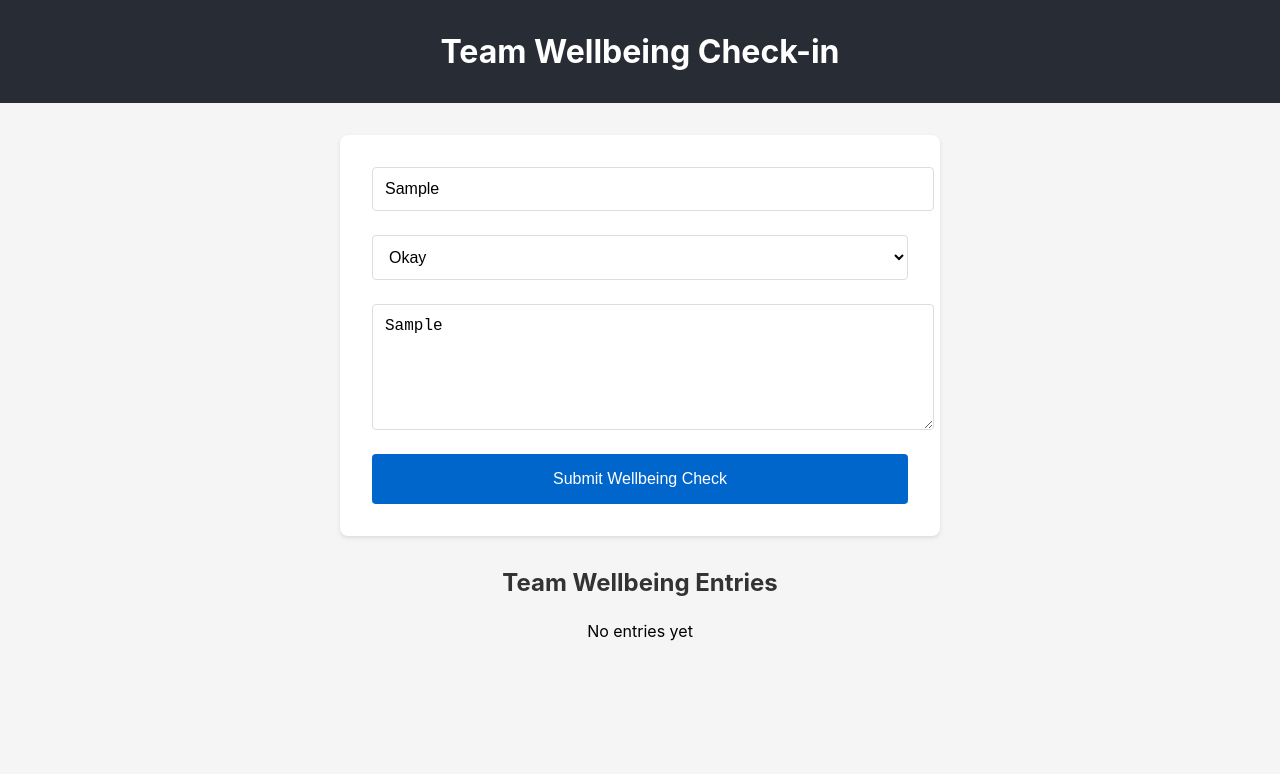
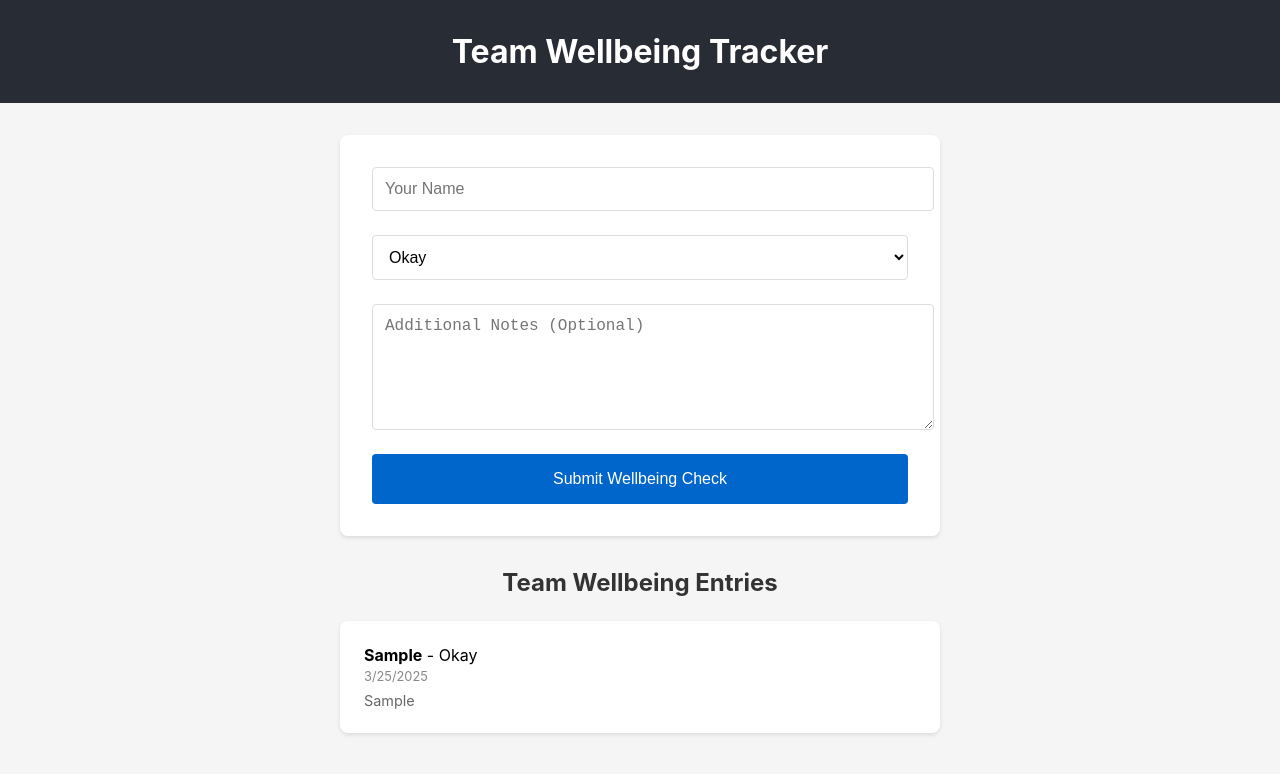
Before and after one commit to martinscorsese01/team-well-being-app, a React (Create React App) app in the folder team-wellbeing-app/: page / in a window 1280 px wide. Both pictures are taken after typing "Sample", "Sample" into the empty fields and a click on the button "Submit Wellbeing Check". Shown: the top 774 px of the page. Built offline with nearby package versions, Linux system fonts and the light colour scheme.

Commit message:
Added a date component for submitted entries

```diff
--- a/team-wellbeing-app/src/App.css
+++ b/team-wellbeing-app/src/App.css
@@ -102,6 +102,7 @@ li {
   margin-bottom: 1rem;
   box-shadow: 0 2px 4px rgba(0, 0, 0, 0.1);
   text-align: left;
+  position: relative;
 }
 
 li p {
@@ -114,3 +115,9 @@ h2 {
   margin-bottom: 1.5rem;
   color: #333;
 }
+
+.entry-date {
+  font-size: 0.8rem;
+  color: #888;
+  margin-top: 0.25rem;
+}
--- a/team-wellbeing-app/src/App.tsx
+++ b/team-wellbeing-app/src/App.tsx
@@ -1,17 +1,29 @@
-import React from 'react';
+import React, { useState } from 'react';
 import './App.css';
 import WellbeingForm from './components/WellbeingForm';
 import WellbeingList from './components/WellbeingList';
+import { WellbeingEntry } from './types/WellbeingEntry';
 
 function App() {
+  const [entries, setEntries] = useState<WellbeingEntry[]>([]);
+
+  const handleAddEntry = (entry: Omit<WellbeingEntry, 'id' | 'date'>) => {
+    const newEntry: WellbeingEntry = {
+      ...entry,
+      id: Date.now().toString(),
+      date: new Date().toISOString()
+    };
+    setEntries([newEntry, ...entries]);
+  };
+
   return (
     <div className="App">
       <header className="App-header">
-        <h1>Team Wellbeing Check-in</h1>
+        <h1>Team Wellbeing Tracker</h1>
       </header>
       <main className="App-main">
-        <WellbeingForm />
-        <WellbeingList />
+        <WellbeingForm onSubmit={handleAddEntry} />
+        <WellbeingList entries={entries} />
       </main>
     </div>
   );
--- a/team-wellbeing-app/src/components/WellbeingForm.tsx
+++ b/team-wellbeing-app/src/components/WellbeingForm.tsx
@@ -1,7 +1,11 @@
 import React, { useState } from 'react';
 import { WellbeingEntry } from '../types/WellbeingEntry';
 
-const WellbeingForm: React.FC = () => {
+interface WellbeingFormProps {
+  onSubmit: (entry: Omit<WellbeingEntry, 'id' | 'date'>) => void;
+}
+
+const WellbeingForm: React.FC<WellbeingFormProps> = ({ onSubmit }) => {
   const [entry, setEntry] = useState<Omit<WellbeingEntry, 'id' | 'date'>>({
     name: '',
     mood: 'Okay',
@@ -10,7 +14,8 @@ const WellbeingForm: React.FC = () => {
 
   const handleSubmit = (e: React.FormEvent) => {
     e.preventDefault();
-    console.log(entry);
+    onSubmit(entry);
+    setEntry({ name: '', mood: 'Okay', notes: '' }); // Reset form
   };
 
   return (
--- a/team-wellbeing-app/src/components/WellbeingList.tsx
+++ b/team-wellbeing-app/src/components/WellbeingList.tsx
@@ -1,9 +1,11 @@
-import React, { useState } from 'react';
+import React from 'react';
 import { WellbeingEntry } from '../types/WellbeingEntry';
 
-const WellbeingList: React.FC = () => {
-  const [entries, setEntries] = useState<WellbeingEntry[]>([]);
+interface WellbeingListProps {
+  entries: WellbeingEntry[];
+}
 
+const WellbeingList: React.FC<WellbeingListProps> = ({ entries }) => {
   return (
     <div>
       <h2>Team Wellbeing Entries</h2>
@@ -11,9 +13,12 @@ const WellbeingList: React.FC = () => {
         <p>No entries yet</p>
       ) : (
         <ul>
-          {entries.map((entry, index) => (
-            <li key={index}>
+          {entries.map((entry) => (
+            <li key={entry.id}>
               <strong>{entry.name}</strong> - {entry.mood}
+              <div className="entry-date">
+                {new Date(entry.date).toLocaleDateString()}
+              </div>
               {entry.notes && <p>{entry.notes}</p>}
             </li>
           ))}
```
